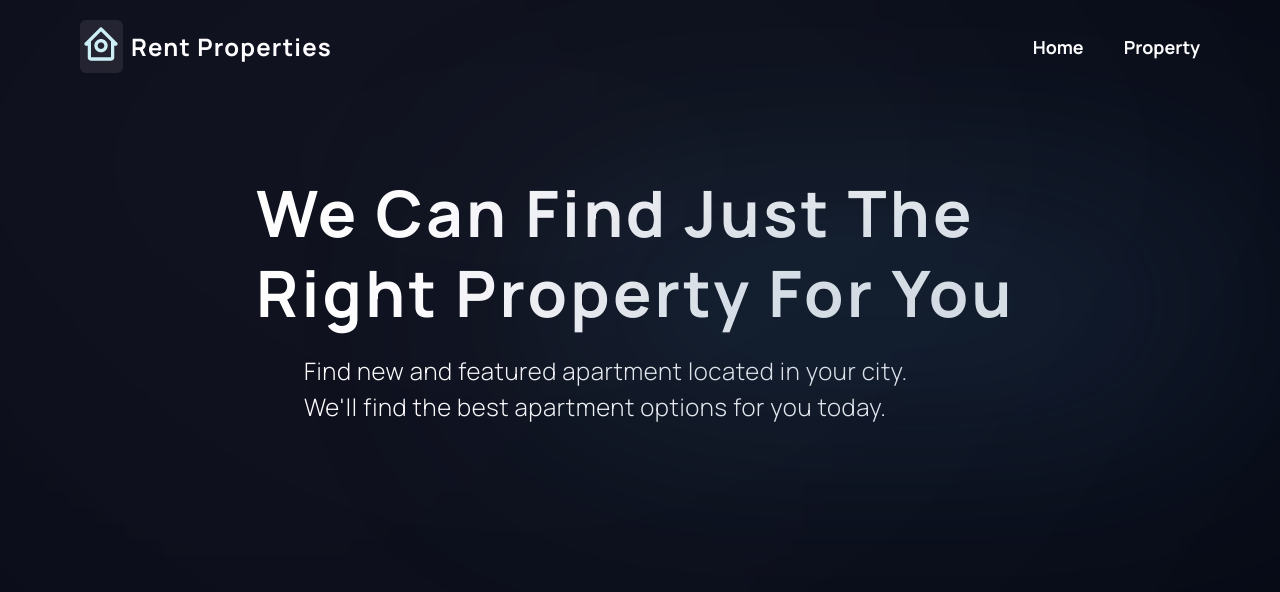
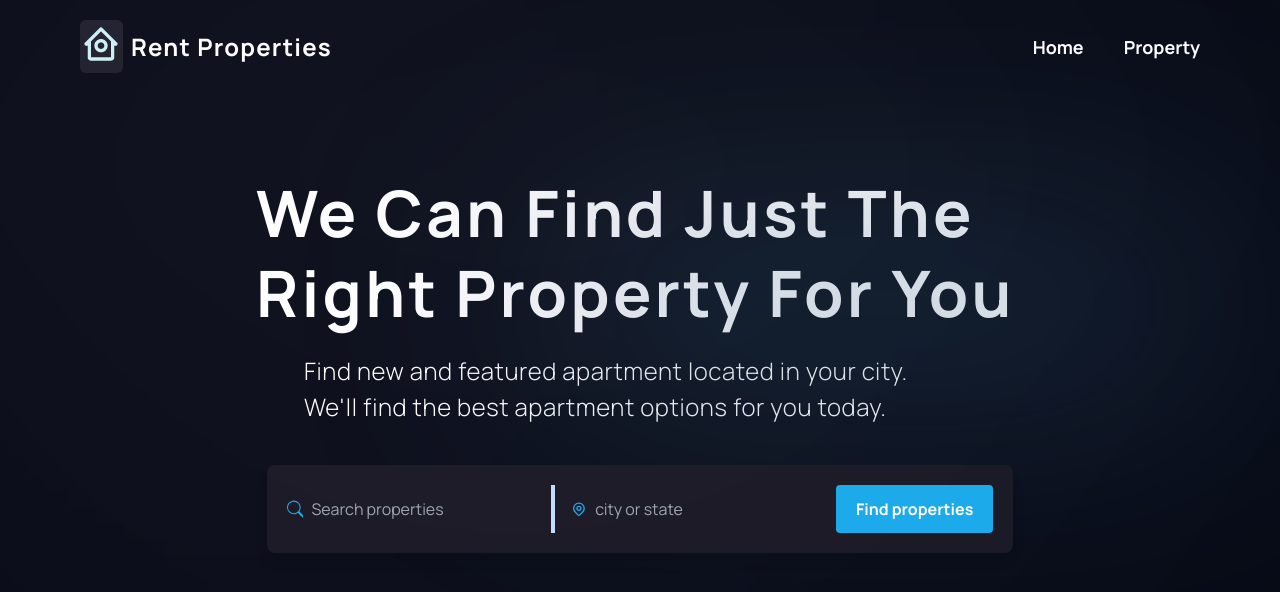
Before and after one commit to Ademayowa/real-estate, a Next.js app: page / in a window 1280 px wide. Shown: the top 592 px of the page. Built offline with nearby package versions, Linux system fonts and the light colour scheme.

Commit message:
completed search component

```diff
--- a/components/Search.tsx
+++ b/components/Search.tsx
@@ -4,30 +4,30 @@ import { HiOutlineLocationMarker } from 'react-icons/hi';
 
 export default function Search() {
   return (
-    <div className='relative mx-20 -mt-10 flex flex-col justify-between rounded-lg bg-white px-5 py-10 shadow-lg md:flex-row md:p-5'>
+    <section className='relative mx-auto my-10 flex w-11/12 flex-col justify-between rounded-lg bg-[#151421] py-10 shadow-lg md:w-11/12 md:flex-row md:p-5 lg:w-7/12 xxl:w-4/12'>
       <div className='flex items-center space-x-2'>
-        <BsSearch className='hidden h-5 w-5 text-sky-500 md:block' />
+        <BsSearch className='hidden h-5 w-5 text-blueColor md:block' />
         <input
           type='text'
-          placeholder='Search jobs'
-          className='mb-4 w-full rounded-md border border-sky-500 bg-transparent pl-5 leading-10 outline-none md:mb-0 md:border-none md:pl-0'
+          placeholder='Search properties'
+          className='mb-4 !mr-3 h-16 w-full rounded-md border border-blueColor bg-transparent pl-5 leading-10 text-white outline-none md:mb-0 md:h-auto md:border-none md:pl-0'
         />
       </div>
 
       <div className='flex items-center space-x-2 md:border-l-4 md:border-blue-200'>
-        <HiOutlineLocationMarker className='ml-4 hidden h-5 w-5 text-sky-500 md:block' />
+        <HiOutlineLocationMarker className='ml-4 hidden h-5 w-5 text-blueColor md:block' />
         <input
           type='text'
           placeholder='city or state'
-          className='mb-4 w-full rounded-md border border-sky-500 bg-transparent pl-5 leading-10 outline-none md:mb-0 md:border-none md:pl-0'
+          className='mb-4 !mr-3 h-16 w-full rounded-md border border-blueColor bg-transparent pl-5 leading-10 text-white outline-none md:mb-0 md:h-auto md:border-none md:pl-0'
         />
       </div>
 
-      <div className='mx-1 flex flex-auto items-center md:mx-0 md:flex-none'>
-        <button className='flex flex-auto justify-center rounded bg-red-500 px-5 py-2.5 font-bold text-white'>
-          Find jobs
+      <div className='mx-2 flex flex-auto items-center md:mx-0 md:flex-none'>
+        <button className='flex flex-auto justify-center rounded bg-blueColor px-5 py-4 font-bold text-white md:py-3'>
+          Find properties
         </button>
       </div>
-    </div>
+    </section>
   );
 }
--- a/pages/index.tsx
+++ b/pages/index.tsx
@@ -1,12 +1,13 @@
-import type { GetServerSideProps, NextPage } from 'next';
+// import type { GetServerSideProps, NextPage } from 'next';
 import Hero from '@/components/Hero';
 import Layout from '@/components/Layout';
-import SectionTitle from '@/components/SectionTitle';
+import Search from '@/components/Search';
 
 export default function HomePage() {
   return (
     <Layout title='Rent Property | Home'>
       <Hero />
+      <Search />
     </Layout>
   );
 }
--- a/tailwind.config.js
+++ b/tailwind.config.js
@@ -16,6 +16,7 @@ module.exports = {
       colors: {
         deepColor: '#040813',
         grayColor: '#99989F',
+        blueColor: '#16A8EA',
       },
       fontFamily: {
         manrope: ['Manrope', 'sans-serif'],
```
